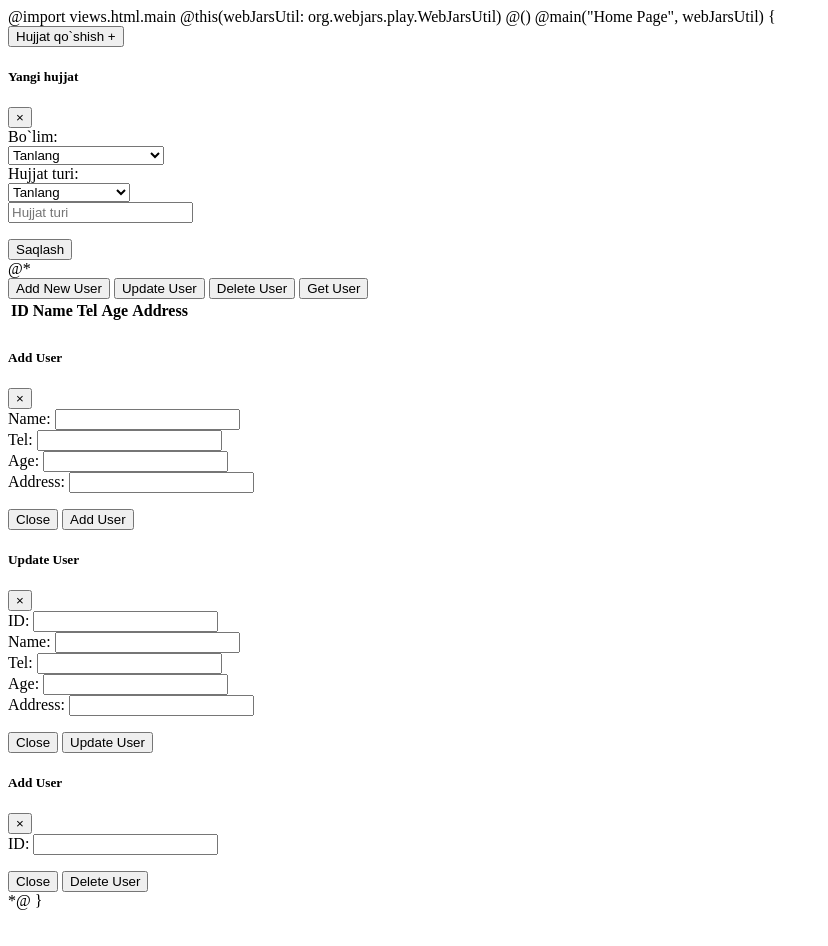
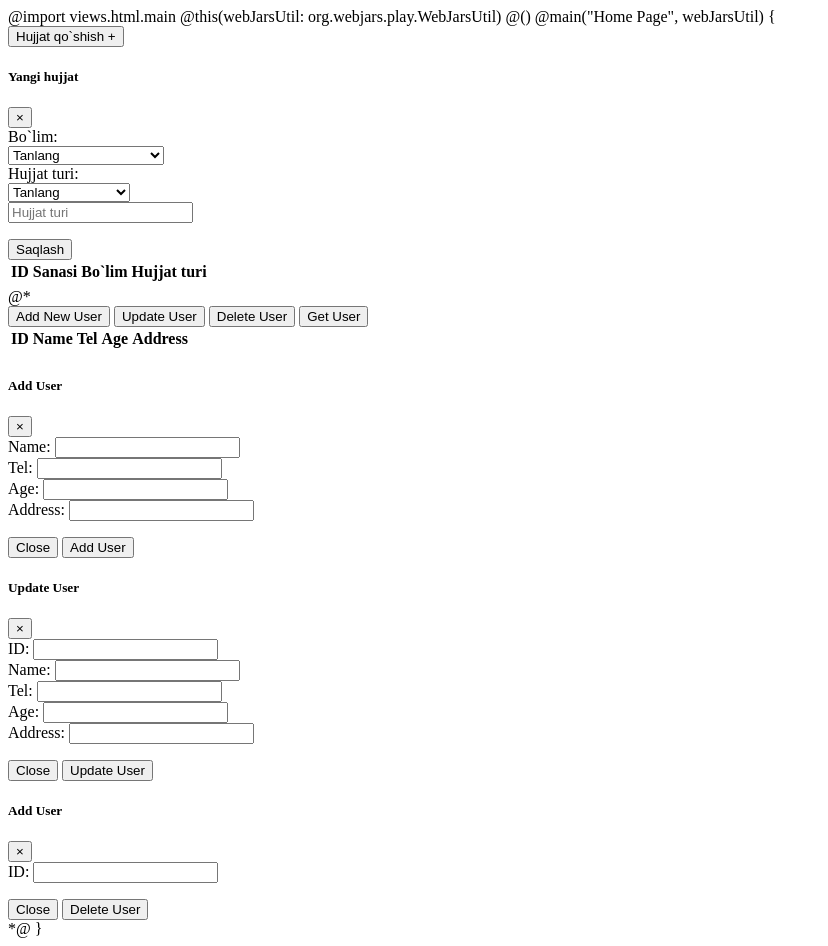
Before and after one commit to Bekturdi/CrudExcample, a plain HTML site: page app/views/index.scala.html in a window 1280 px wide. Shown: the whole page, without its empty margins (0-828 px from the left). Before the commit the page ends 918 px from the top, so only its background shows below. Drawn offline with Linux system fonts and the light colour scheme.

Commit message:
get documents

```diff
--- a/app/views/index.scala.html
+++ b/app/views/index.scala.html
@@ -72,6 +72,35 @@
         </div>
       </div>
     </div>
+  </div>
+
+  <div class="row">
+    <div class="col-md-6 offset-3">
+      <div class="row">
+        <div class=" text-center">
+          <table class="table table-bordered table-hover mt-5" data-bind=" vm.getDocumentsList().length > 0">
+            <thead>
+              <tr>
+                <th>ID</th>
+                <th>Sanasi</th>
+                <th>Bo`lim</th>
+                <th>Hujjat turi</th>
+              </tr>
+            </thead>
+            <tbody data-bind="foreach: vm.getDocumentsList">
+              <tr>
+                <td data-bind="text: $data.id"></td>
+                <td data-bind="text: $root.vm.convertIntToDateTime($data.createAt)"></td>
+                <td data-bind="text: $data.section"></td>
+                <td data-bind="text: $data.documentType == 'boshqa' ? $data.subDocumentType : $data.documentType"></td>
+              </tr>
+            </tbody>
+          </table>
+        </div>
+      </div>
+    </div>
+
+  </div>
   </div>
 
     @*<div class="container">
```
Also changed, not shown: app/assets/javascripts/example.coffee (+12 -0 lines), app/views/main.scala.html (+1 -0 lines), 5 other files.
